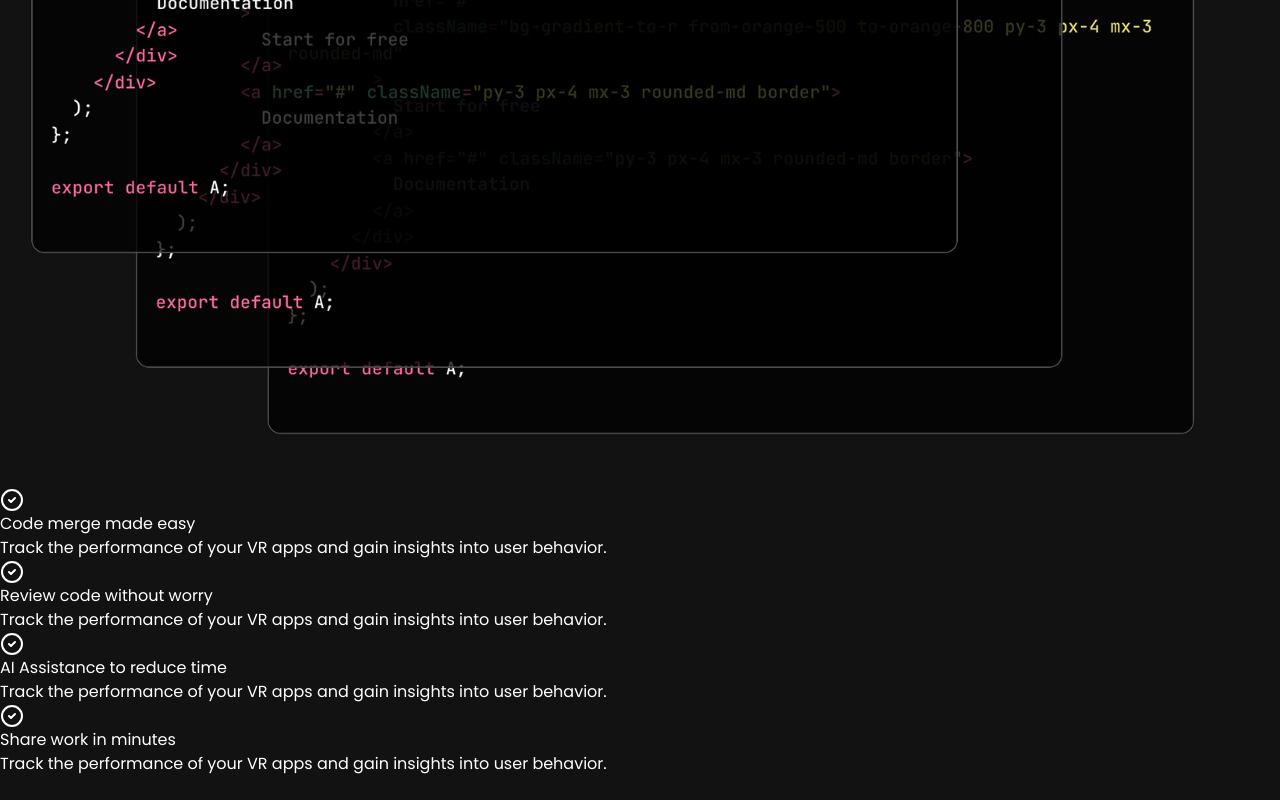
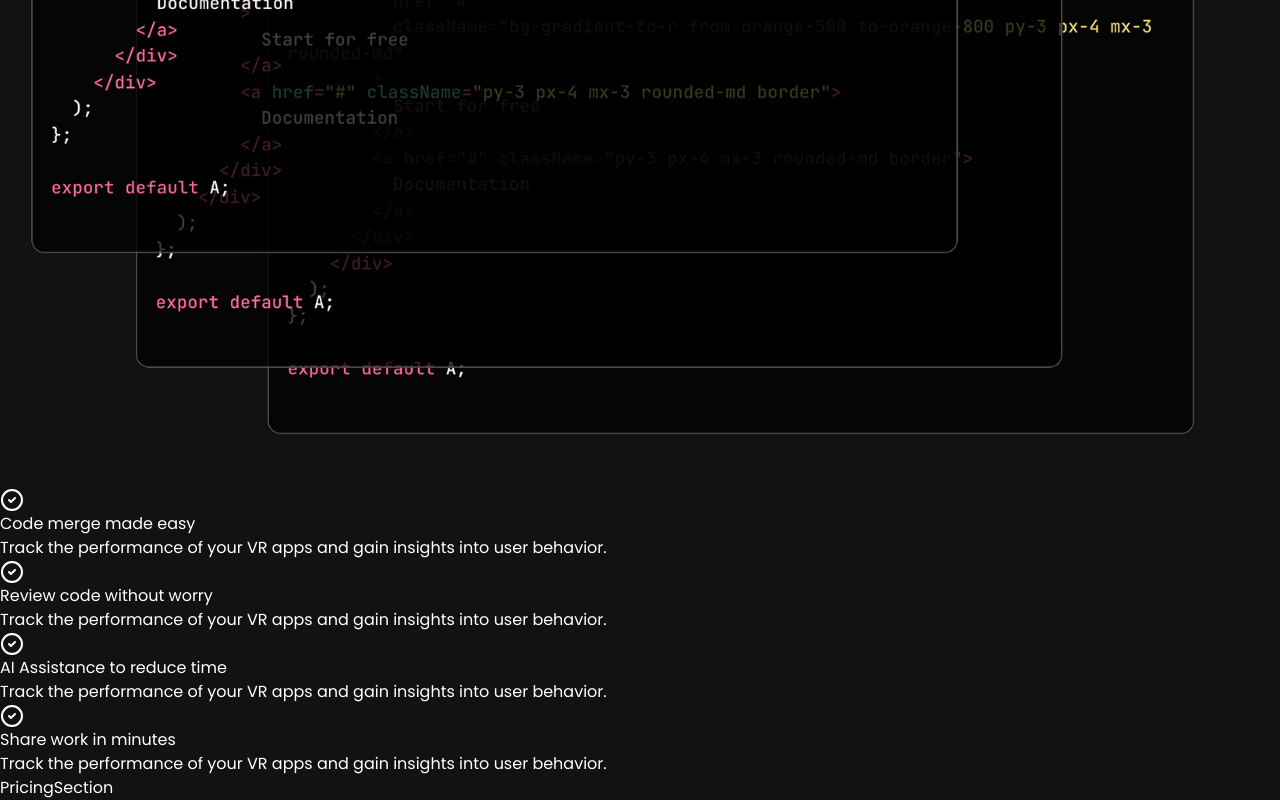
Before and after one commit to Shazaiib47/advancedr, a React (Vite) app: page / in a window 1280 px wide. Shown: the part 2367-3167 px from the top of the page. Before the commit the page ends 3143 px from the top, so only its background shows below. Built offline with nearby package versions, Linux system fonts and the light colour scheme.

Commit message:
created new component to be used and added to app

```diff
--- a/src/App.jsx
+++ b/src/App.jsx
@@ -2,6 +2,7 @@ import HeroSection from "./components/HeroSection";
 import FeatureSection from "./components/FeatureSection";
 import NavBar from "./components/NavBar";
 import WorkflowSection from "./components/WorkflowSection";
+import PricingSection from "./components/PricingSection";
 
 const App = () => {
   return (
@@ -11,6 +12,7 @@ const App = () => {
       <HeroSection/>
       <FeatureSection/>
       <WorkflowSection/>
+      <PricingSection/>
       </div>
       </>
   );
--- /dev/null
+++ b/src/components/PricingSection.jsx
@@ -0,0 +1,7 @@
+const PricingSection = () => {
+  return (
+    <div>PricingSection</div>
+  )
+}
+
+export default PricingSection
```
